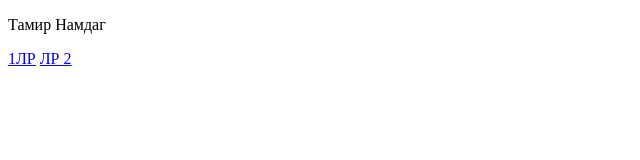
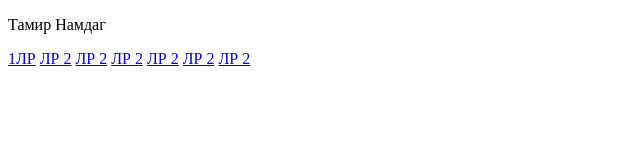
Before and after one commit to tttamir/tttamir.github.io, a plain HTML site: page index.html in a window 1280 px wide. Shown: the whole page, without its empty margins (0-640 px from the left). Drawn offline with Linux system fonts and the light colour scheme.

Commit message:
Update index.html

```diff
--- a/index.html
+++ b/index.html
@@ -9,5 +9,10 @@
     <p>Тамир Намдаг</p>
     <a href="ЛР 1/1ЛР.html">1ЛР</a>
     <a href="ЛР 2/ЛР 2.html">ЛР 2</a>
+    <a href="ЛР 3/ЛР 3.html">ЛР 2</a>
+    <a href="ЛР 4/ЛР 4.html">ЛР 2</a>
+    <a href="ЛР 5/ЛР 5.html">ЛР 2</a>
+    <a href="ЛР 6/ЛР 6.html">ЛР 2</a>
+    <a href="ЛР 7/ЛР 7.html">ЛР 2</a>
 </body>
 </html>
```
